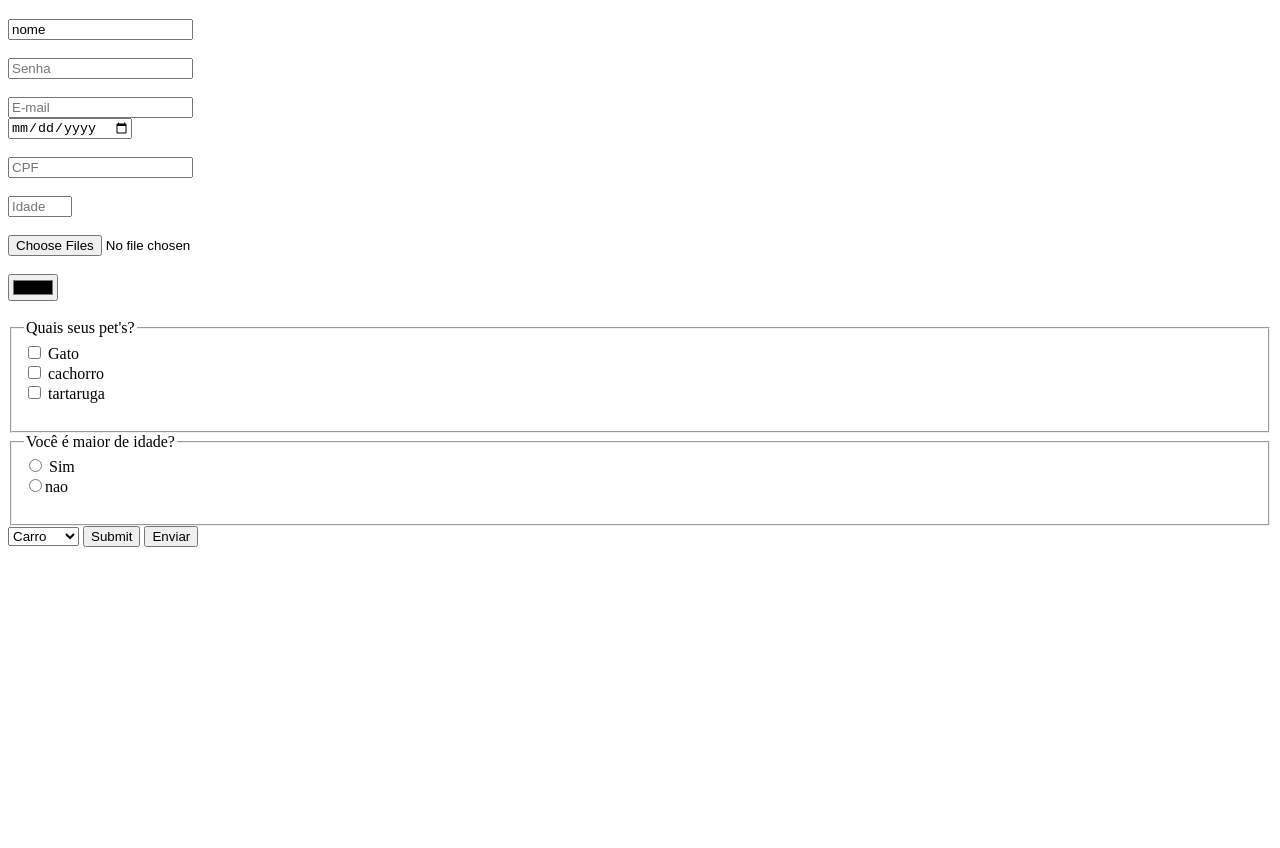
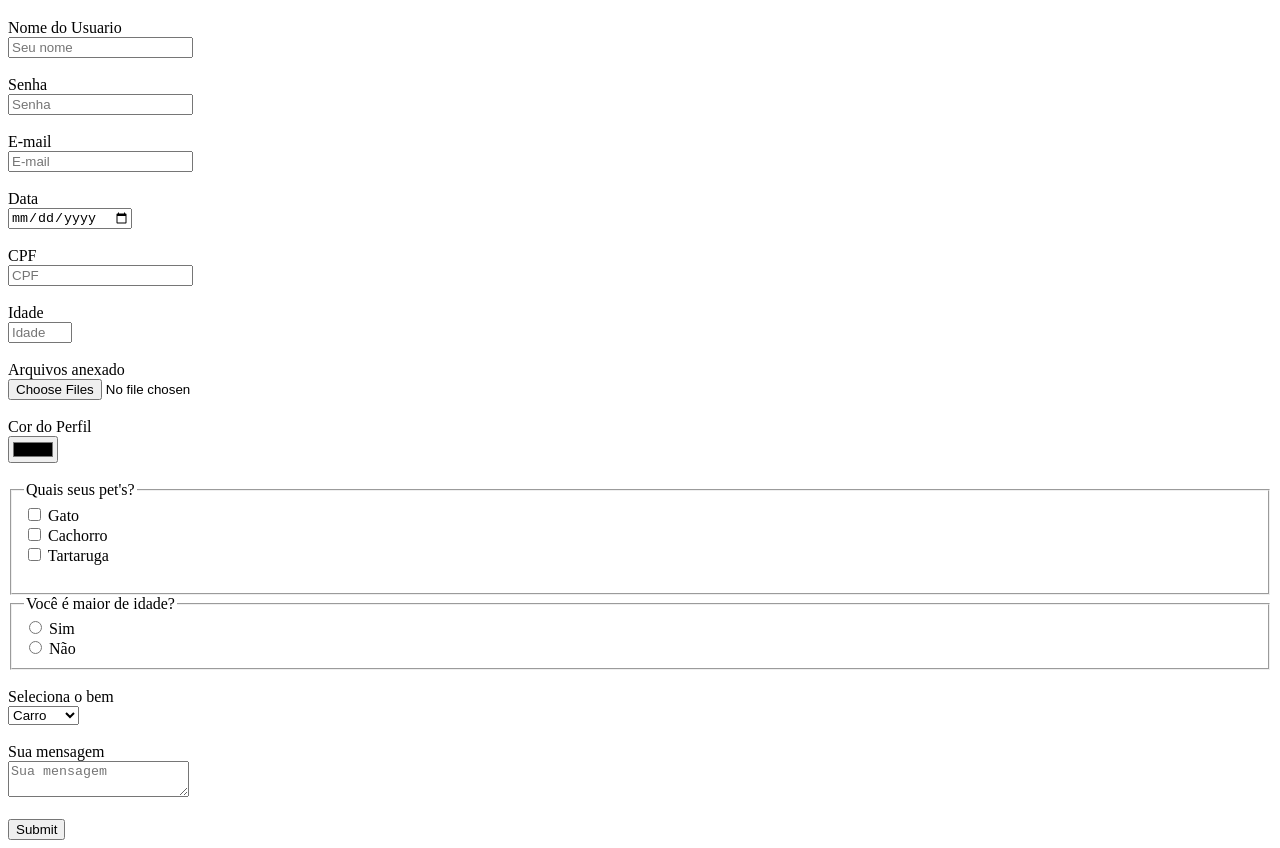
Before and after one commit to devpaim/aulas_html, a plain HTML site: page Aula 10/aula10.html in a window 1280 px wide. Shown: the part 61-909 px from the top of the page. Before the commit the page ends 800 px from the top, so only its background shows below. Drawn offline with Linux system fonts and the light colour scheme.

Commit message:
Aula 10-30/06

```diff
--- a/Aula 10/aula10.html
+++ b/Aula 10/aula10.html
@@ -9,61 +9,150 @@
   <body>
     <main>
       <h1>Cadastrar Usuário</h1>
-      <input type="text" placeholder="Seu nome" id="nome" value="nome" />
+      <form
+        action="https://www.w3schools.com/action_page.php"
+        method="post"
+        target="_blank"
+      >
+        <div>
+          <label for="nome"
+            >Nome do Usuario
+            <br />
+            <input type="text" placeholder="Seu nome" id="nome" name="Nome:" />
+          </label>
+        </div>
+        <br />
+
+        <div>
+          <label for="Senha"> Senha </label>
+          <br />
+          <input type="password" placeholder="Senha" id="Senha" name="Senha:" />
+        </div>
+        <br />
+
+        <div>
+          <label for="E-mail">E-mail</label>
+          <br />
+          <input type="email" placeholder="E-mail" id="E-mail" name="E-mail:" />
+        </div>
+        <br />
+
+        <div>
+          <label for="date">Data</label>
+          <br />
+          <input type="date" id="date" name="Data" />
+          <br />
+        </div>
+        <br />
+        <div>
+          <label for="cpf">CPF</label>
+          <br />
+          <input
+            type="text"
+            placeholder="CPF"
+            maxlength="14"
+            id="cpf"
+            name="CPF"
+          />
+        </div>
+
+        <div>
+          <br />
+          <label for="Idade">Idade</label>
+          <br />
+          <input
+            type="number"
+            placeholder="Idade"
+            min="18"
+            max="125"
+            id="Idade"
+            name="Idade:"
+          />
+          <br />
+        </div>
+        <br />
+
+        <div>
+          <label for="file">Arquivos anexado</label>
+          <br />
+          <input type="file" multiple id="file" name=" Arquivos:" />
+          <br />
+        </div>
+        <br />
+        <div>
+          <label for="color">Cor do Perfil</label>
+          <br />
+          <input type="color" id="color" name="Color:" />
+        </div>
 
         <br />
-      <br />
-      <input type="password" placeholder="Senha" id="Senha" />
-      <br />
-      <br />
-      <input type="email" placeholder="E-mail" id="E-mail/>
-      <br />
-      <br />
-      <input type="date" />
-      <br />
-      <br />
-      <input type="text" placeholder="CPF" maxlength="14" />
-      <br />
-      <br />
-      <input type="number" placeholder="Idade" min="18" max="125" />
-      <br />
-      <br />
-      <input type="file" multiple />
-      <br />
-      <br />
-      <input type="color" />
-      <br />
-      <br />
+
         <fieldset>
           <legend>Quais seus pet's?</legend>
-        <input type="checkbox" name="maior" value="Gato" /> Gato
+          <input
+            type="checkbox"
+            name="maior"
+            value="Gato"
+            id="gato"
+            name="gato"
+          />
+          <label for="gato">Gato</label>
           <br />
-        <input type="checkbox" name="maior" value="cachorro" /> cachorro
+          <input
+            type="checkbox"
+            name="maior"
+            value="cachorro"
+            id="cachorro"
+            name="cachorro"
+          />
+          <label for="cachorro">Cachorro</label>
           <br />
-        <input type="checkbox" name="maior" value="tartagura " /> tartaruga
+          <input
+            type="checkbox"
+            name="maior"
+            value="tartagura"
+            id="tartaruga"
+            name="tartagura"
+          />
+          <label for="tartaruga">Tartaruga</label>
           <br />
           <br />
         </fieldset>
 
         <fieldset>
           <legend>Você é maior de idade?</legend>
-        <input name="maior" type="radio" value="sim" /> Sim
+          <input name="maior" type="radio" value="sim" id="sim" />
+          <label for="sim">Sim</label>
           <br />
-        <input name="maior" type="radio" value="nao" />nao
-        <br />
+          <input name="maior" type="radio" value="nao" id="Nao" />
+          <label for="Nao">Não</label>
           <br />
         </fieldset>
-
-      <select>
+        <br />
+        <div>
+          <label for="bens">Seleciona o bem</label>
+          <br />
+          <select id="bens" name="bens">
             <option value="Carro">Carro</option>
             <option value="bicicleta">bicicleta</option>
             <option value="Patins">Patins</option>
             <option value="Patinete">Patinete</option>
             <option value="moto">moto</option>
           </select>
-
+        </div>
+        <br />
+        <div>
+          <label for="mensagem">Sua mensagem</label>
+          <br />
+          <textarea
+            placeholder="Sua mensagem"
+            id="mensagem"
+            name="mensagem"
+          ></textarea>
+        </div>
+        <br />
         <input type="submit" />
-      <input type="button" value="Enviar" />
+      </form>
     </main>
   </body>
 </html>
```
Lines whose indentation alone changed are shown as unchanged.
